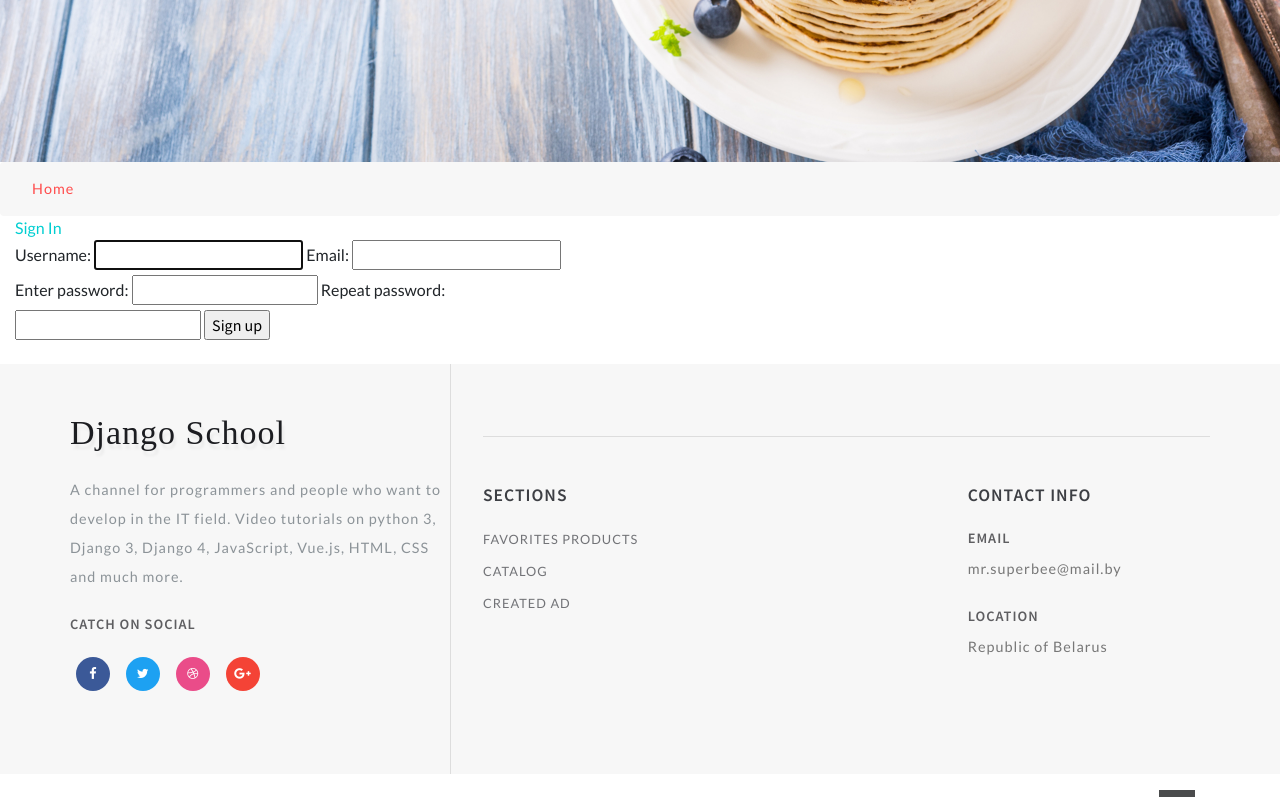
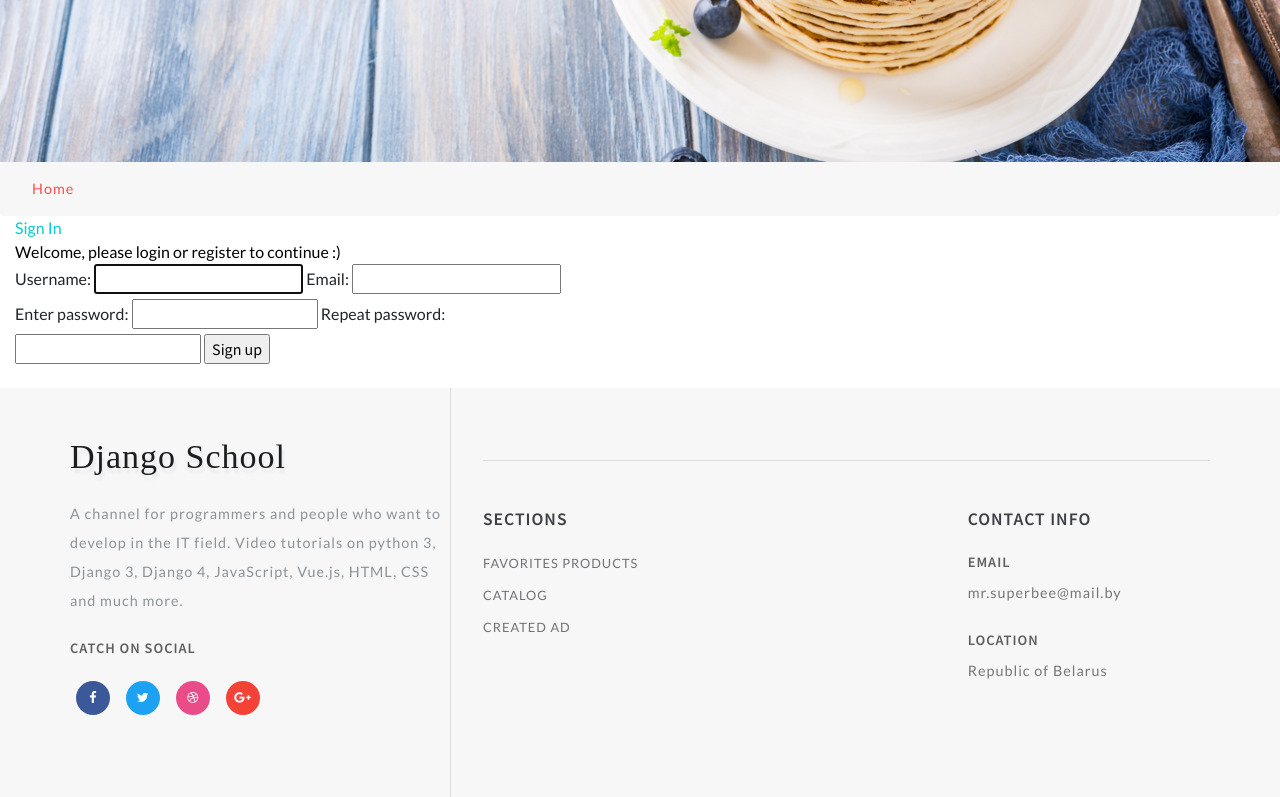
Before and after one commit to DarthVaderOn/Diploma, a Django app: template profile_app/templates/registration_page.html in a window 1280 px wide. Shown: the part 478-1275 px from the top of the page. Run offline with Django 4.2, Linux system fonts and the light colour scheme; the template is opened without the code that fills it: values that come from a table or form of the project are taken from there, others are empty; parts of the project's set-up code (start-up, migrations or seed data) failed here and were passed over; some libraries are stand-ins or nearby versions.

Commit message:
updated information for registration page

```diff
--- a/profile_app/templates/registration_page.html
+++ b/profile_app/templates/registration_page.html
@@ -3,6 +3,9 @@
 {% block header %} bg6 {% endblock header %}
 {% block content %}
     <a class="left-ads-display col-lg-9" href="/authorization" style="color:#00CED1">Sign In</a>
+        <div class="left-ads-display col-lg-9" style="color:#000000">
+            Welcome, please login or register to continue :)
+        </div>
             <form class="left-ads-display col-lg-6" method="post" action="/registration" style="color:#2F4F4Fs">
                   {% csrf_token %}
                   {{ reg_form }}
```
Lines whose indentation alone changed are shown as unchanged.
